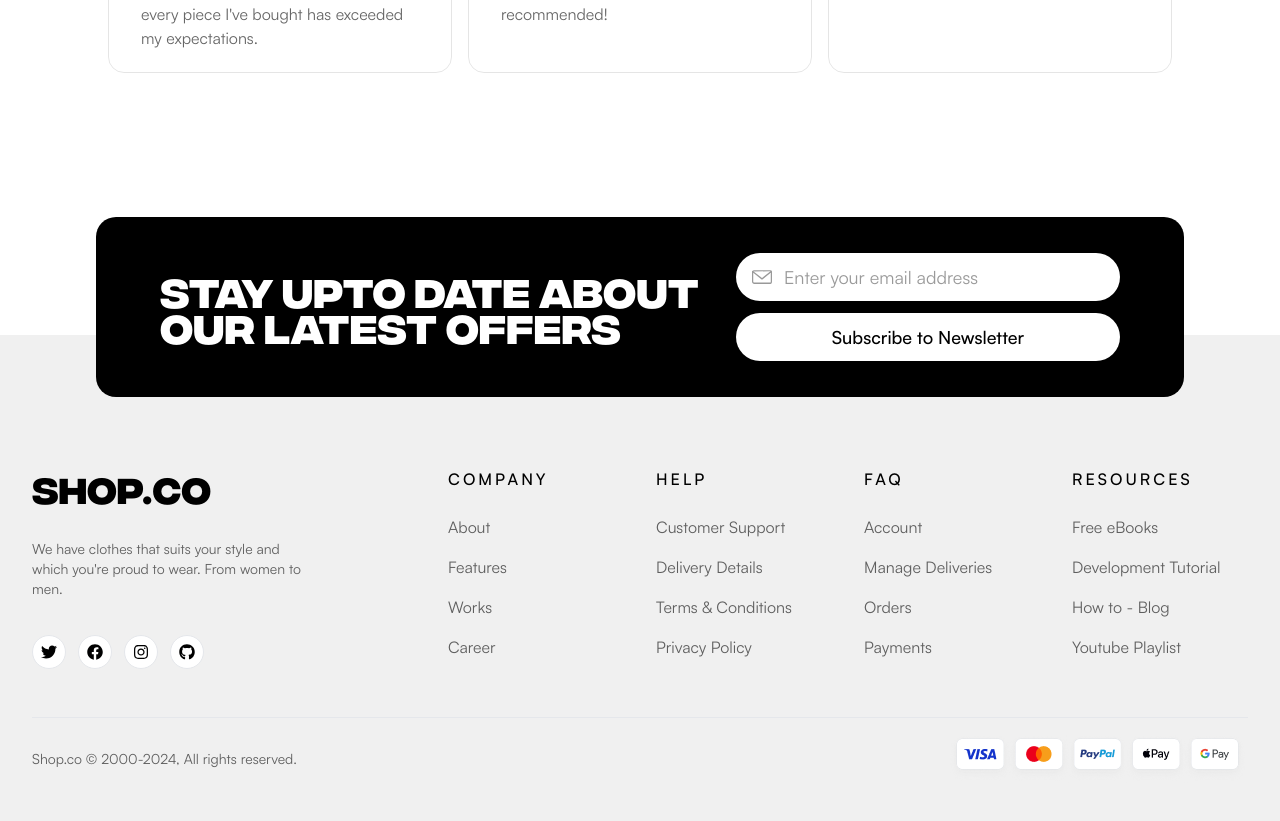
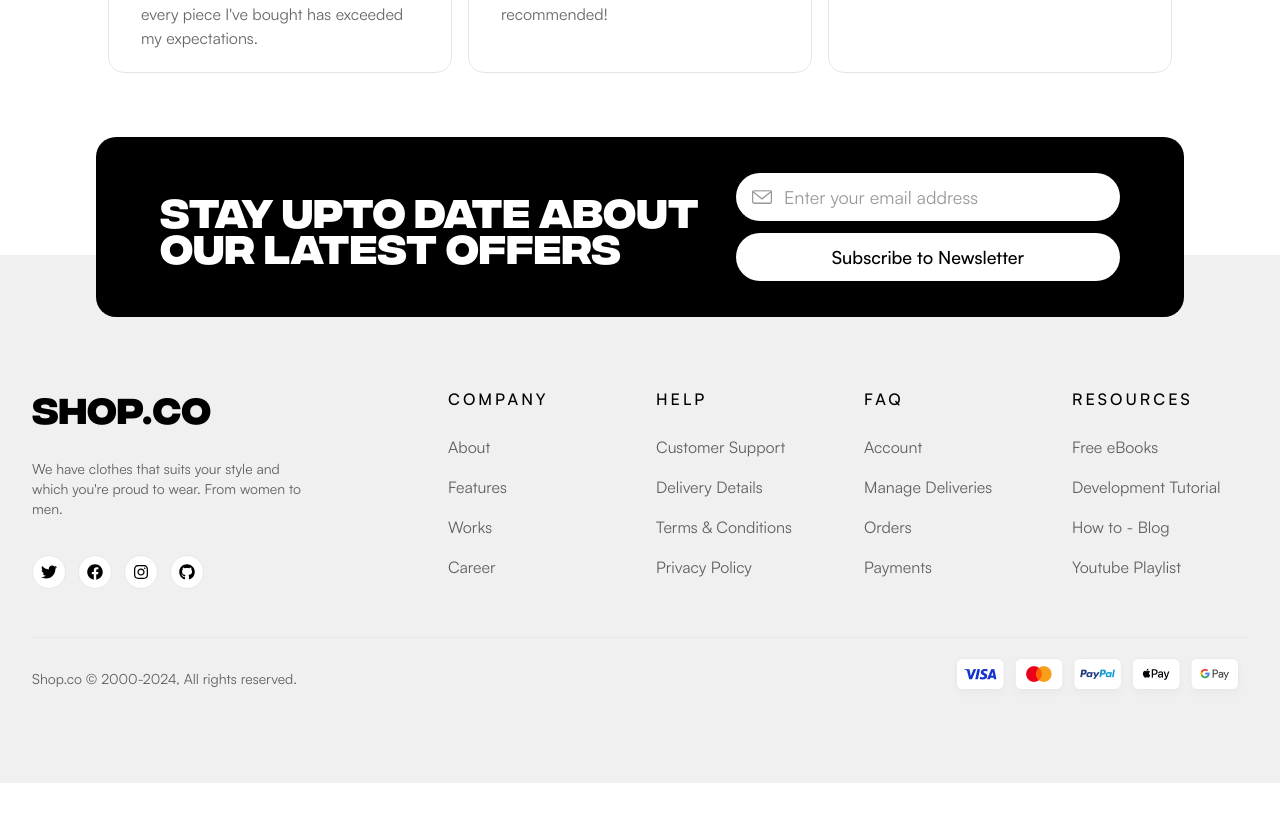
Before and after one commit to WebDev-MAP/E-Commerce, a React (Vite) app: page / in a window 1280 px wide. Shown: the part 3520-4341 px from the top of the page. After the commit the page ends 4303 px from the top, so only its background shows below. Built offline with nearby package versions, Linux system fonts and the light colour scheme.

Commit message:
Update Newsletter component margin styling

```diff
--- a/src/components/Newsletter.jsx
+++ b/src/components/Newsletter.jsx
@@ -2,7 +2,7 @@ import { SlEnvolope } from 'react-icons/sl'
 
 const Newsletter = () => {
   return (
-    <div className="mx-4 flex justify-center lg:mx-24 mt-12 md:mt-20">
+    <div className="mx-4 flex justify-center lg:mx-24">
       <div className="flex w-[1289px] flex-col items-center rounded-[20px] bg-black px-6 lg:flex-row lg:justify-center lg:px-16">
         <h1 className="my-8 w-full font-integral_cf text-3xl font-bold text-white lg:my-11 lg:w-auto xl:text-[40px]">
           STAY UPTO DATE ABOUT OUR LATEST OFFERS
```
